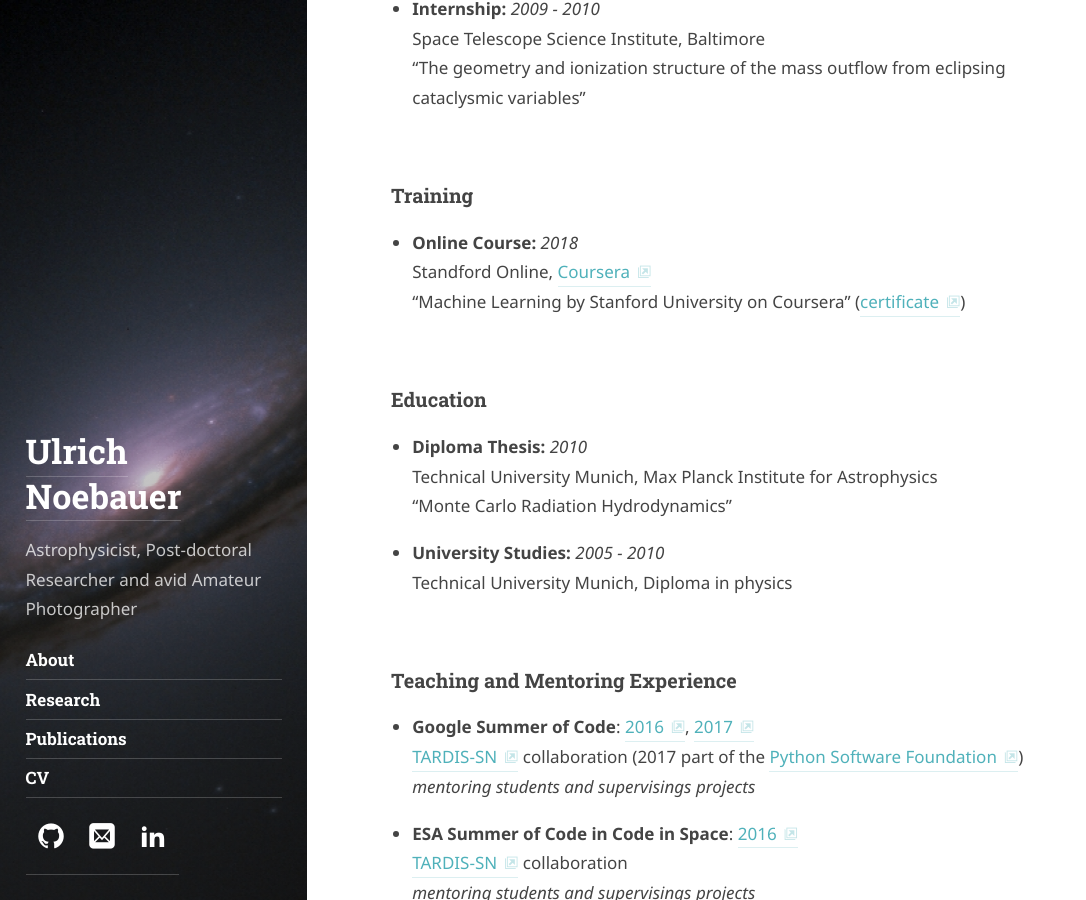
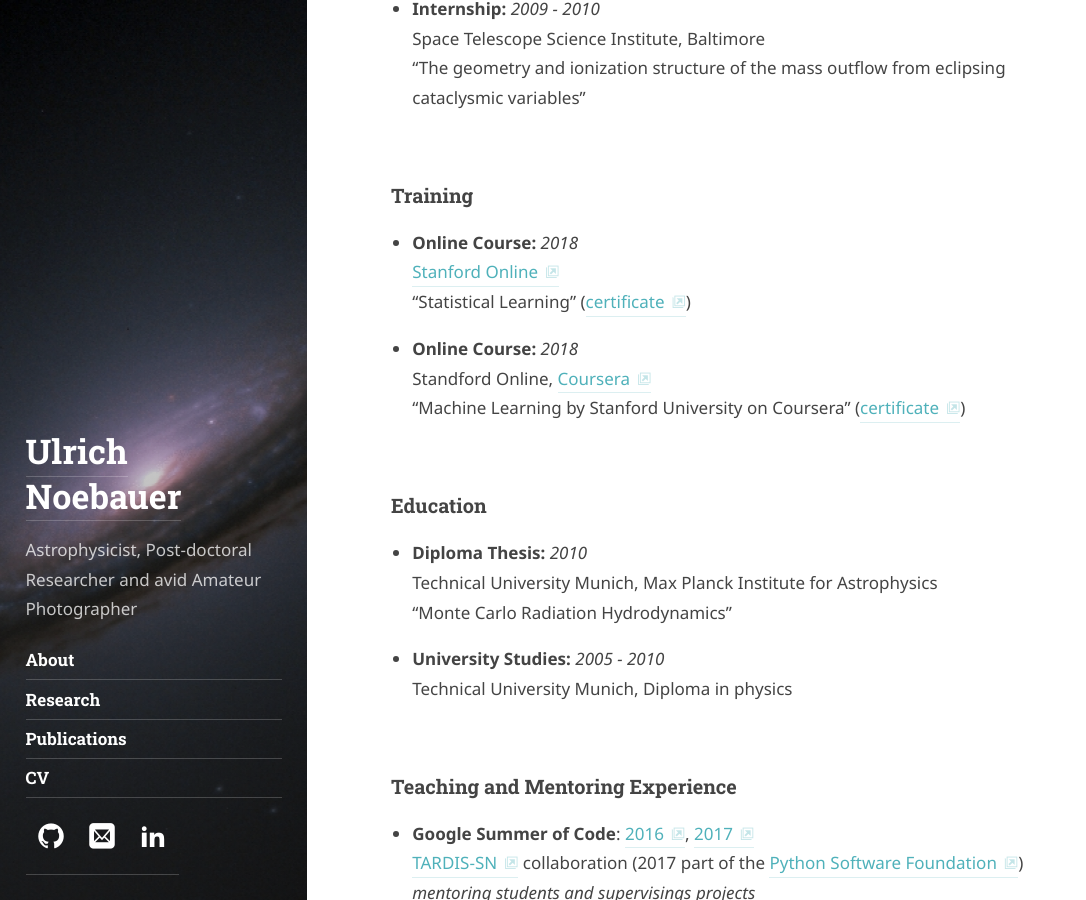
Before and after one commit to unoebauer/unoebauer.github.io, a Jekyll site: the page built from cv/index.md, in a window 1280 px wide and 900 px high, scrolled down 757 px. Shown: the whole window, without its empty margins (0-1086 px from the left). Built offline with Jekyll 4.4.1, drawn with Linux system fonts in a browser that asks for light colours; some web fonts are replaced.

Commit message:
Add statistical learning certificate

```diff
--- a/cv/index.md
+++ b/cv/index.md
@@ -25,6 +25,10 @@ title: CV
    "The geometry and ionization structure of the mass outflow from eclipsing cataclysmic variables"
 
 ### Training
+
+  * __Online Course:__ _2018_
+    [Stanford Online][stanfordlink]
+    "Statistical Learning" ([certificate][statlearncertificate])
 
   * __Online Course:__ _2018_
     Standford Online, [Coursera][courseralink]
```
Also changed, not shown: other parts of cv/index.md (+2 -0 lines).
